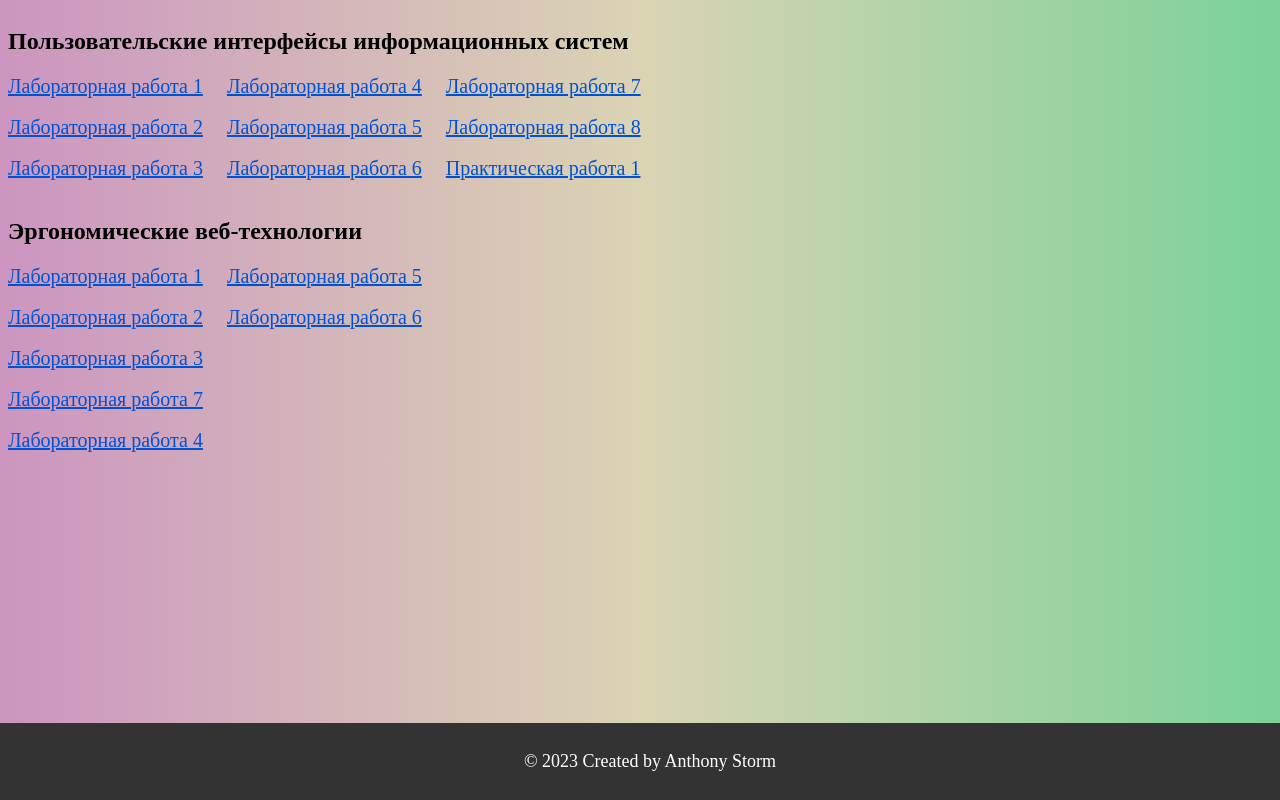
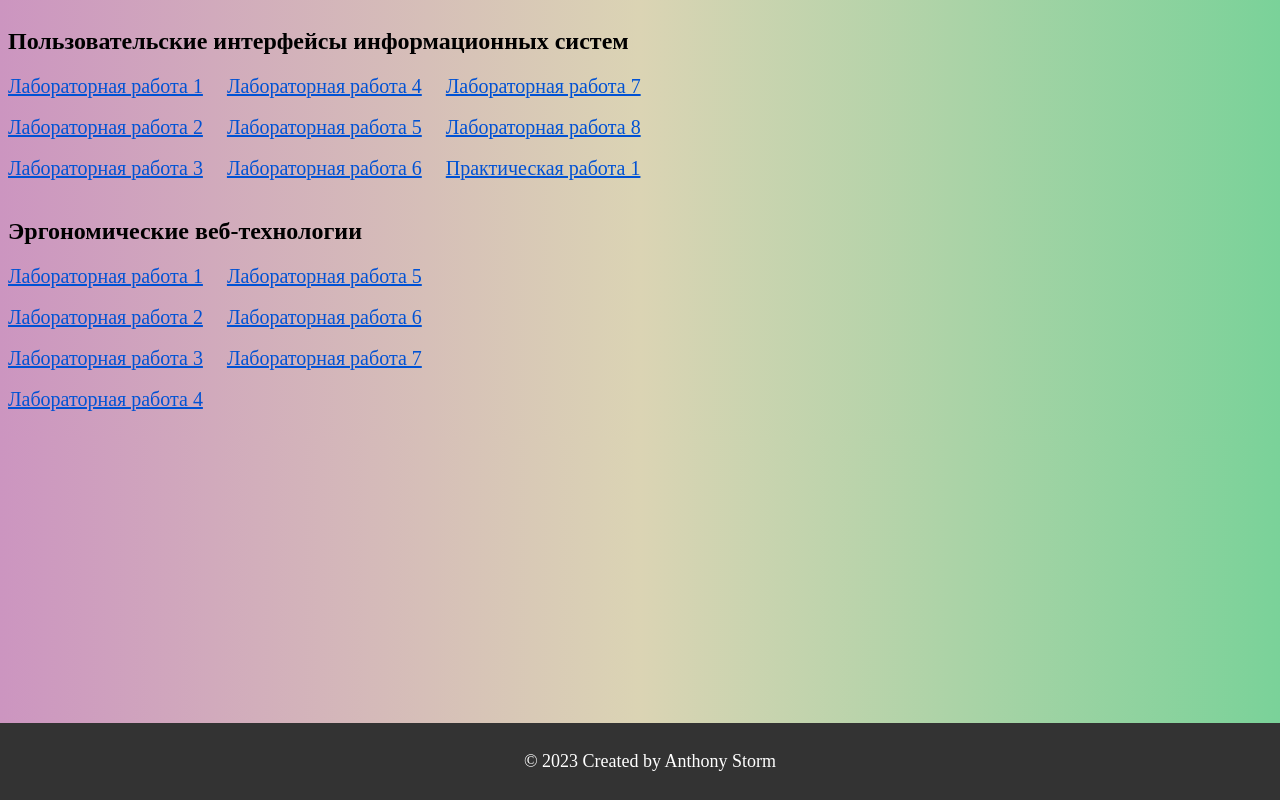
Before and after one commit to AntonSamusevich/PIIS-EVT-labs, a plain HTML site: page index.html in a window 1280 px wide. Drawn offline with Linux system fonts and the light colour scheme.

Commit message:
Update index.html

```diff
--- a/index.html
+++ b/index.html
@@ -24,9 +24,9 @@
             <a href="https://antonsamusevich.github.io/EVT_lab5.github.io/">Лабораторная работа 5</a><br><br>
             <a href="https://antonsamusevich.github.io/EVT_lab2.github.io/" style="margin-left: 20px; position: relative; left: -20px;">Лабораторная работа 2</a>
             <a href="https://antonsamusevich.github.io/EVT_lab6.github.io/">Лабораторная работа 6</a><br><br>
-            <a href="https://antonsamusevich.github.io/EVT_lab3.github.io/" style="margin-left: 20px; position: relative; left: -20px;">Лабораторная работа 3</a><br><br>
+            <a href="https://antonsamusevich.github.io/EVT_lab3.github.io/" style="margin-left: 20px; position: relative; left: -20px;">Лабораторная работа 3</a>
             <a href="https://antonsamusevich.github.io/EVT_lab7.github.io/">Лабораторная работа 7</a><br><br>
-            <a href="https://antonsamusevich.github.io/EVT_lab4.github.io/" style="margin-left: 20px; position: relative; left: -20px;">Лабораторная работа 4</a>
+            <a href="https://antonsamusevich.github.io/EVT_lab4.github.io/" style="margin-left: 20px; position: relative; left: -20px;">Лабораторная работа 4</a><br><br>
         </div>
     </div>
     <footer>
```
